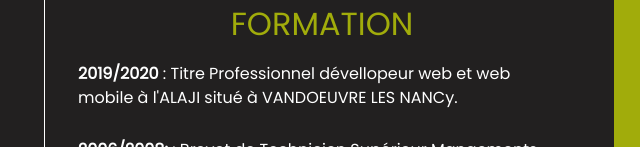
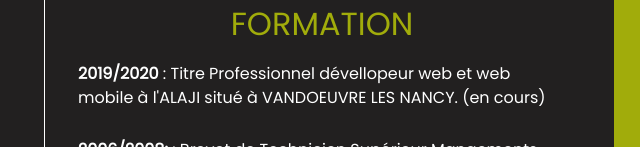
Before and after one commit to Pierre590/Pierre590.github.io, a plain HTML site: page index.html in a window 1280 px wide. Shown: the part 653-800 px from the top of the page, 596-1236 px from the left. Drawn offline with nearby package versions, Linux system fonts and the light colour scheme.

Commit message:
realfinal

```diff
--- a/index.html
+++ b/index.html
@@ -102,7 +102,7 @@
                         </div>
                         <div class="competences">
                             <div><span>2019/2020</span> : Titre Professionnel dévellopeur web et web mobile à l'ALAJI
-                                situé à VANDOEUVRE LES NANCy. </div>
+                                situé à VANDOEUVRE LES NANCY. (en cours) </div>
                             <div><span>2006/2008:</span> : Brevet de Technicien Supérieur Mangements des Unités
                                 Commercial à l'ISEFAC de LILLE.</div>
                             <div><span>2004/2006</span> : BAC Professionnel Commerce au CFA métiers de la vente du groupe
```
